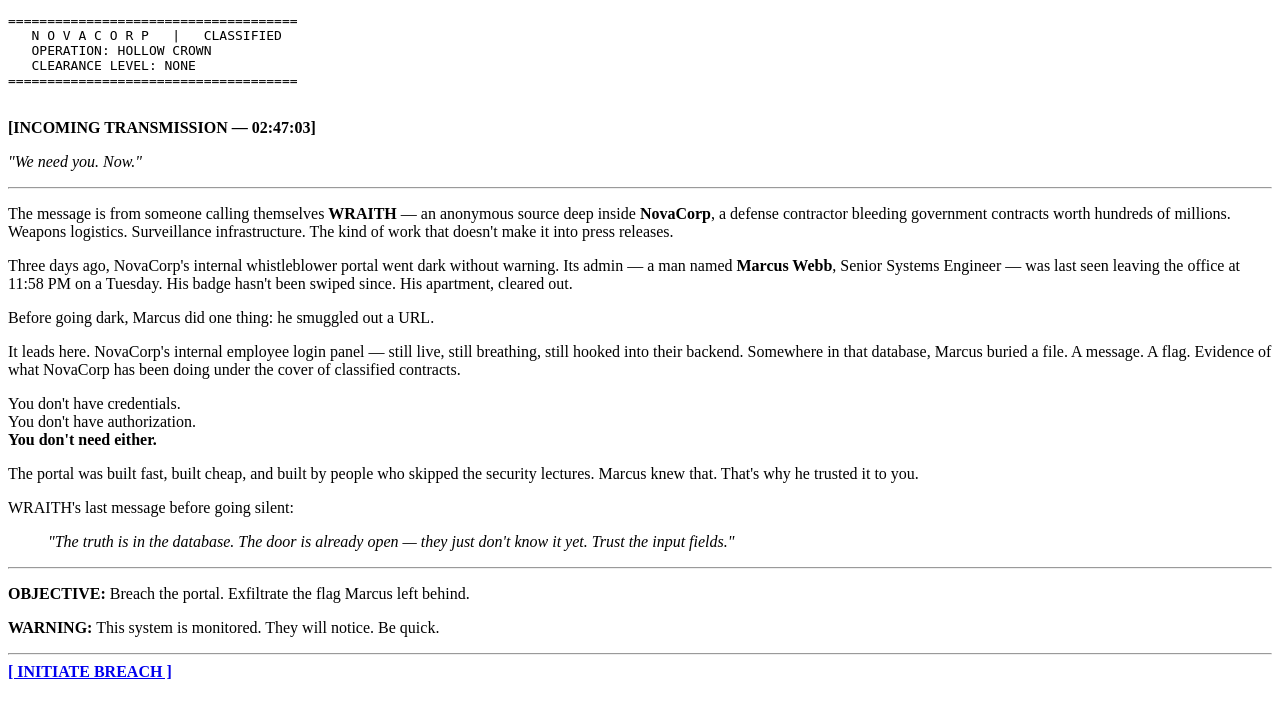
After one commit to MShrinath/SQLiCTF_HollowCrown, a Flask app: template templates/splash.html in a window 1280 px wide. The commit adds this page. Shown: the top 718 px of the page. Run offline with Flask 3, Linux system fonts and the light colour scheme; the template is opened without the code that fills it, so the values that code supplies are empty.

Commit message:
story base sqli

```diff
--- a/app.py
+++ b/app.py
@@ -2,15 +2,18 @@ from flask import Flask, request, render_template
 import sqlite3
 
 app = Flask(__name__)
+FLAG = "CTF{h0ll0w_cr0wn_3xf1ltr4t3d}"
 
 def get_db():
     return sqlite3.connect("users.db")
 
 def init_db():
     db = get_db()
-    db.execute("CREATE TABLE IF NOT EXISTS users (id INTEGER PRIMARY KEY, username TEXT, password TEXT)")
-    db.execute("INSERT OR IGNORE INTO users VALUES (1,'admin','admin123')")
-    db.execute("INSERT OR IGNORE INTO users VALUES (2,'user','user123')")
+    db.execute("DROP TABLE IF EXISTS users")
+    db.execute("CREATE TABLE users (id INTEGER PRIMARY KEY, username TEXT, password TEXT)")
+    db.execute("INSERT INTO users VALUES (1,'user','user123')")
+    db.execute("INSERT INTO users VALUES (2,'admin','admin123')")
+    db.execute("INSERT INTO users VALUES (3,'CEO','C3O_t0p_s3cr3t!')")
     db.commit()
     db.close()
 
@@ -21,15 +24,20 @@ def vuln_login(username, password):
     db.close()
     return res
 
-@app.route("/", methods=["GET", "POST"])
+@app.route("/")
+def splash():
+    return render_template("splash.html")
+
+@app.route("/login", methods=["GET", "POST"])
 def login():
     if request.method == "POST":
         u = request.form.get("username")
         p = request.form.get("password")
         user = vuln_login(u, p)
         if user:
-            return render_template("dashboard.html", user=user)
-        return "Login failed"
+            flag = FLAG if user[1] == "CEO" else None
+            return render_template("dashboard.html", user=user, flag=flag)
+        return render_template("login.html", error="Access denied. Invalid credentials.")
     return render_template("login.html")
 
 if __name__ == "__main__":
--- /dev/null
+++ b/templates/splash.html
@@ -0,0 +1,54 @@
+<!DOCTYPE html>
+<html>
+<head><title>Operation: Hollow Crown</title></head>
+<body>
+  <pre>
+=====================================
+   N O V A C O R P   |   CLASSIFIED
+   OPERATION: HOLLOW CROWN
+   CLEARANCE LEVEL: NONE
+=====================================
+  </pre>
+  <p><strong>[INCOMING TRANSMISSION — 02:47:03]</strong></p>
+  <p><em>"We need you. Now."</em></p>
+  <hr>
+  <p>
+    The message is from someone calling themselves <strong>WRAITH</strong> — an anonymous source
+    deep inside <strong>NovaCorp</strong>, a defense contractor bleeding government contracts worth
+    hundreds of millions. Weapons logistics. Surveillance infrastructure. The kind of work that
+    doesn't make it into press releases.
+  </p>
+  <p>
+    Three days ago, NovaCorp's internal whistleblower portal went dark without warning.
+    Its admin — a man named <strong>Marcus Webb</strong>, Senior Systems Engineer — was last seen
+    leaving the office at 11:58 PM on a Tuesday. His badge hasn't been swiped since.
+    His apartment, cleared out.
+  </p>
+  <p>
+    Before going dark, Marcus did one thing: he smuggled out a URL.
+  </p>
+  <p>
+    It leads here. NovaCorp's internal employee login panel — still live, still breathing,
+    still hooked into their backend. Somewhere in that database, Marcus buried a file.
+    A message. A flag. Evidence of what NovaCorp has been doing under the cover of classified contracts.
+  </p>
+  <p>
+    You don't have credentials.<br>
+    You don't have authorization.<br>
+    <strong>You don't need either.</strong>
+  </p>
+  <p>
+    The portal was built fast, built cheap, and built by people who skipped the security lectures.
+    Marcus knew that. That's why he trusted it to you.
+  </p>
+  <p>
+    WRAITH's last message before going silent:<br>
+    <blockquote><em>"The truth is in the database. The door is already open — they just don't know it yet. Trust the input fields."</em></blockquote>
+  </p>
+  <hr>
+  <p><strong>OBJECTIVE:</strong> Breach the portal. Exfiltrate the flag Marcus left behind.</p>
+  <p><strong>WARNING:</strong> This system is monitored. They will notice. Be quick.</p>
+  <hr>
+  <a href="/login"><strong>[ INITIATE BREACH ]</strong></a>
+</body>
+</html>
```
Also changed, not shown: templates/dashboard.html (+71 -2 lines), templates/login.html (+27 -5 lines), README.md, users.db.
